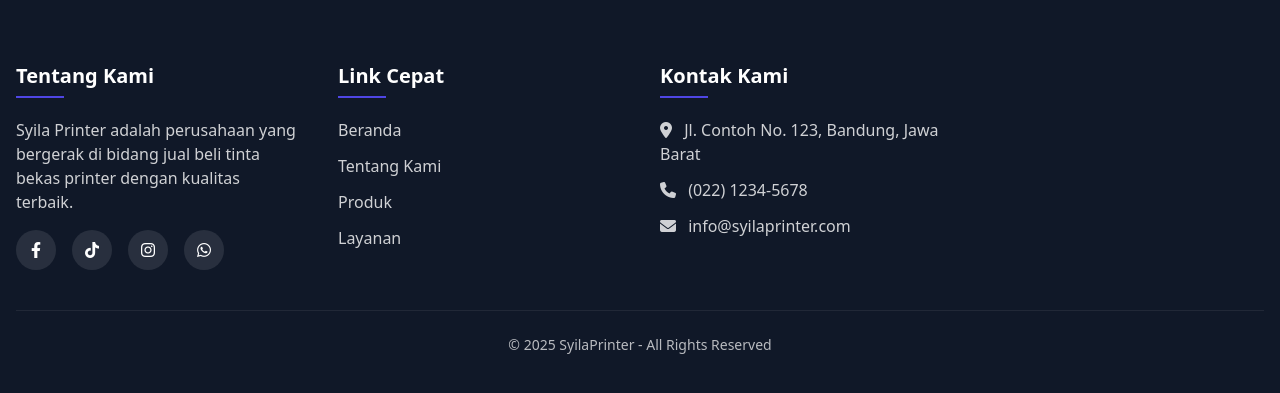
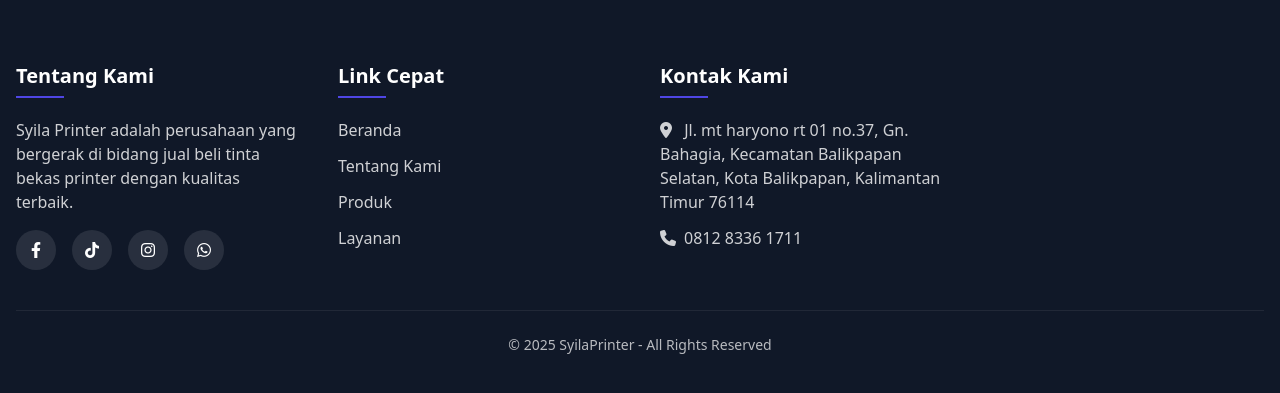
Before and after one commit to sholikul92/syila-printer, an Astro site: page / in a window 1280 px wide. Shown: the part 4516-4909 px from the top of the page. Built offline with nearby package versions, Linux system fonts and the light colour scheme; Astro itself is replaced by a stand-in of ours.

Commit message:
Update lokasi & wa

```diff
--- a/src/components/Footer.astro
+++ b/src/components/Footer.astro
@@ -59,9 +59,8 @@
         >
           Kontak Kami
         </h3>
-        <p class='mb-3 opacity-80'><i class='fas fa-map-marker-alt mr-2'></i> Jl. Contoh No. 123, Bandung, Jawa Barat</p>
-        <p class='mb-3 opacity-80'><i class='fas fa-phone mr-2'></i> (022) 1234-5678</p>
-        <p class='mb-3 opacity-80'><i class='fas fa-envelope mr-2'></i> info@syilaprinter.com</p>
+        <p class='mb-3 opacity-80'><i class='fas fa-map-marker-alt mr-2'></i> Jl. mt haryono rt 01 no.37, Gn. Bahagia, Kecamatan Balikpapan Selatan, Kota Balikpapan, Kalimantan Timur 76114</p>
+        <p class='mb-3 opacity-80'><i class='fas fa-phone mr-2'></i>0812 8336 1711</p>
       </div>
     </div>
 
```
